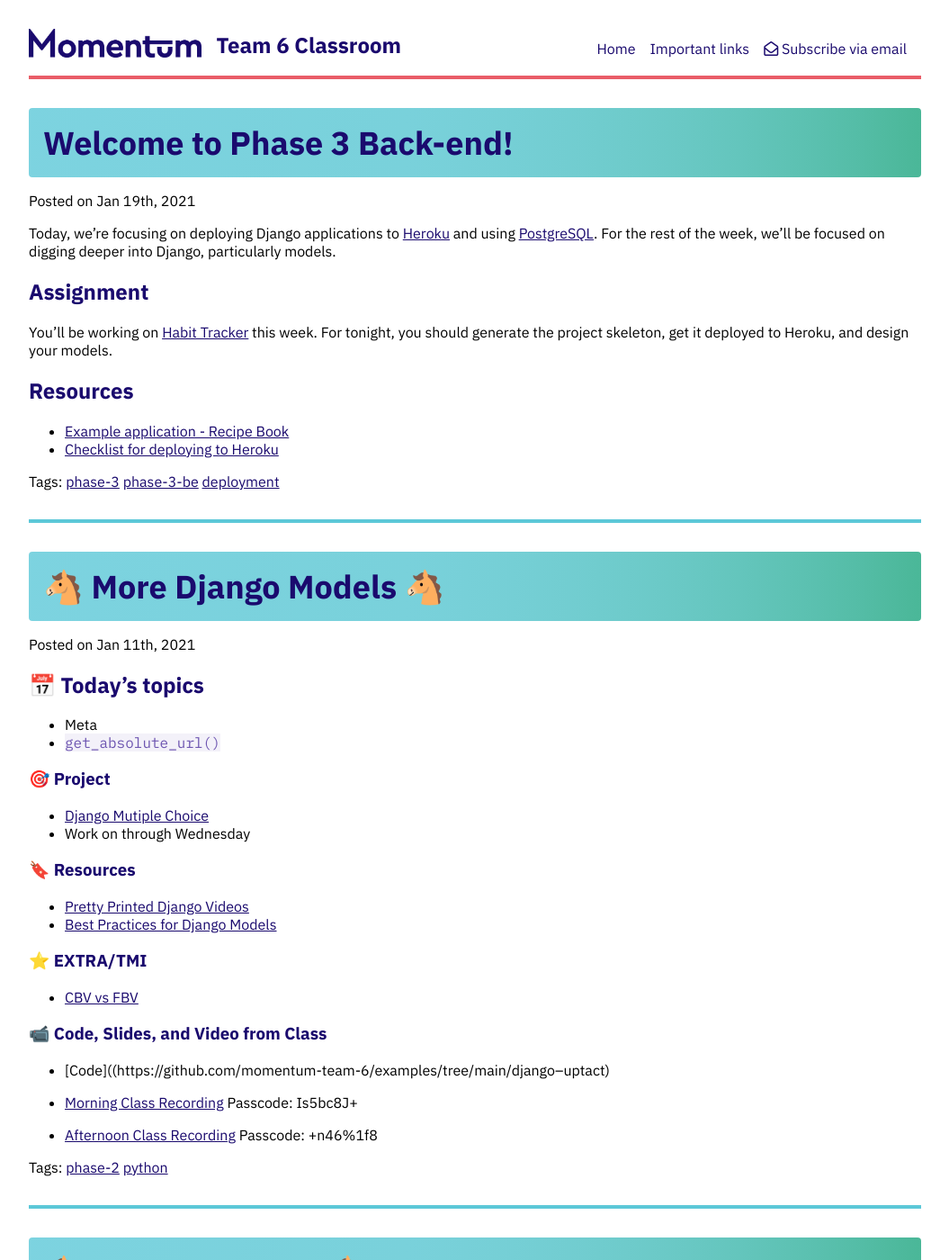
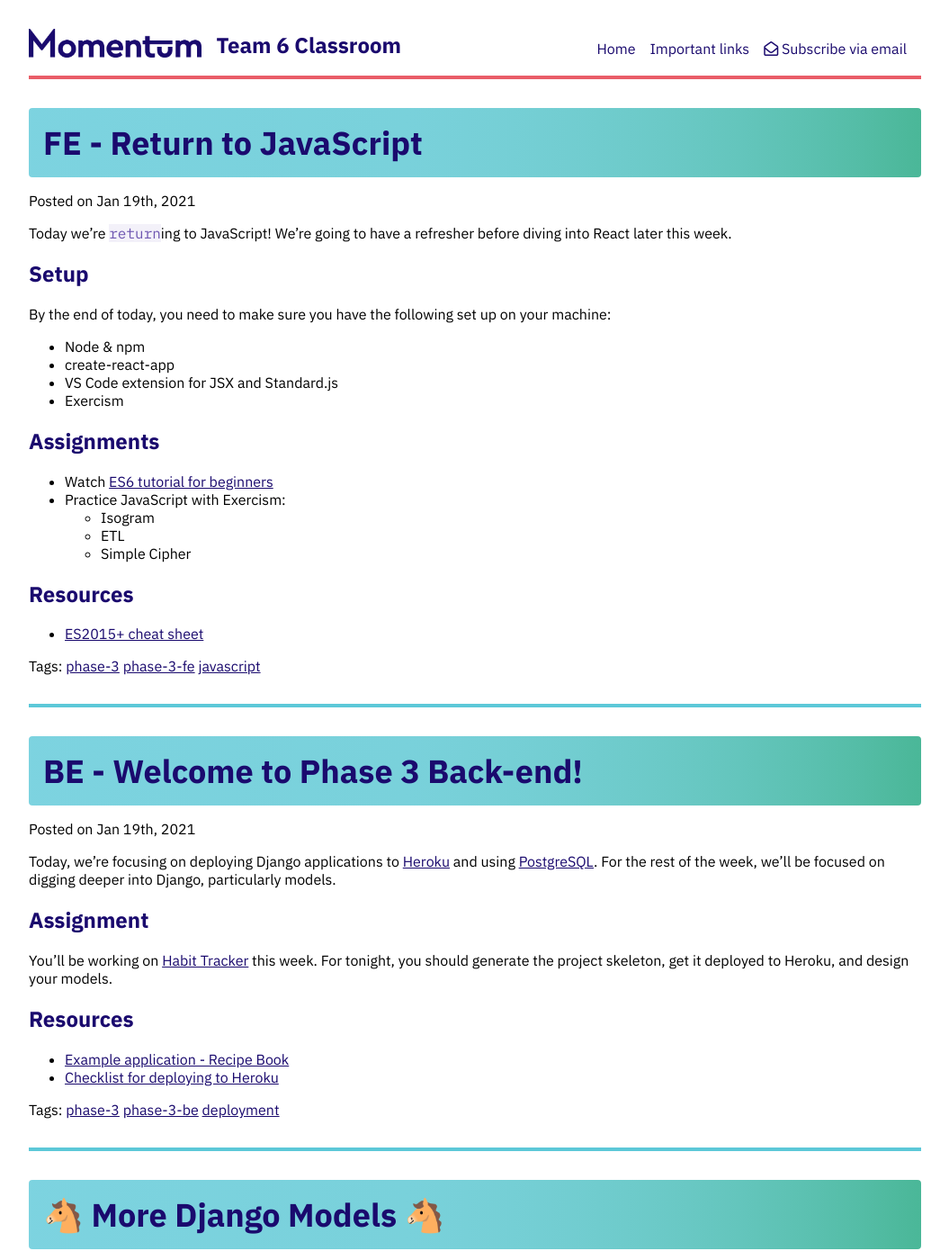
Before and after one commit to momentum-team-6/momentum-team-6.github.io, a Jekyll site: the page built from index.html, in a window 1280 px wide and 1400 px high. Shown: the whole window at 90% size, without its empty margins (112-1167 px from the left). Built offline with Jekyll 4.4.1, drawn with Linux system fonts in a browser that asks for light colours; nearby versions of some CDN libraries; the list of posts is cut into pages by our own code; some of the changed text lies outside the part shown.

Commit message:
Add P3 FE W1D1

```diff
--- a/_posts/2021-01-19-welcome-to-p3-be.md
+++ b/_posts/2021-01-19-welcome-to-p3-be.md
@@ -1,5 +1,5 @@
 ---
-title: Welcome to Phase 3 Back-end!
+title: BE - Welcome to Phase 3 Back-end!
 layout: post
 tags: phase-3 phase-3-be deployment
 ---
--- /dev/null
+++ b/_posts/2021-01-19-welcome-to-p3-fe.md
@@ -0,0 +1,28 @@
+---
+layout: post
+title: FE - Return to JavaScript
+tags: phase-3 phase-3-fe javascript
+---
+
+Today we're `return`ing to JavaScript! We're going to have a refresher before diving into React later this week.
+
+## Setup
+
+By the end of today, you need to make sure you have the following set up on your machine:
+
+- Node & npm
+- create-react-app
+- VS Code extension for JSX and Standard.js
+- Exercism
+
+## Assignments
+
+- Watch [ES6 tutorial for beginners](https://www.youtube.com/watch?v=WZQc7RUAg18)
+- Practice JavaScript with Exercism:
+  - Isogram
+  - ETL
+  - Simple Cipher
+
+## Resources
+
+- [ES2015+ cheat sheet](https://devhints.io/es6)
```
